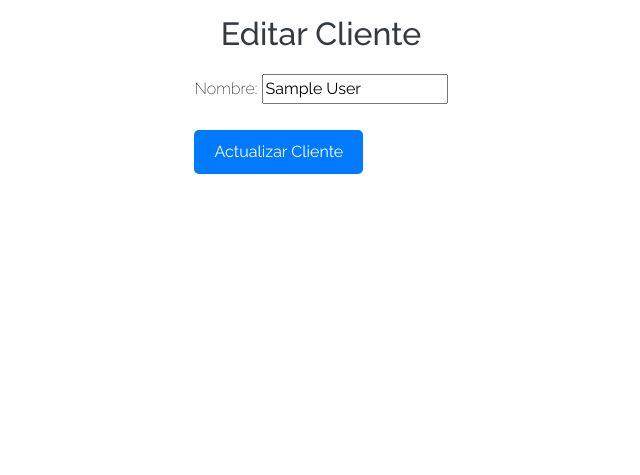
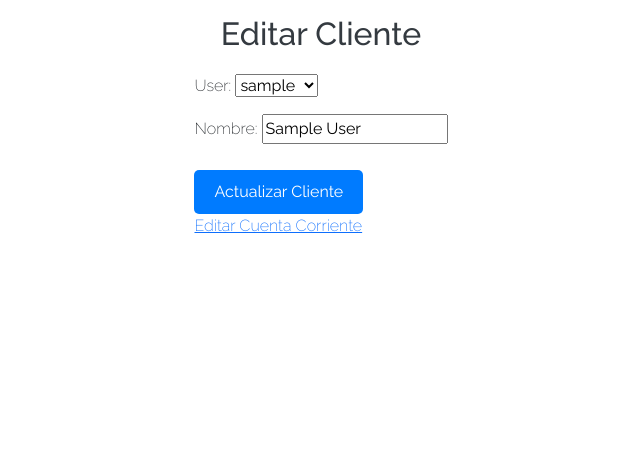
Before and after one commit to NicoButter/el_almacen, a Django app: page /clients/editar/1/ in a window 1280 px wide. Shown: the part 149-624 px from the top of the page, without its empty margins (319-959 px from the left). Run offline with Django 5.2, Linux system fonts and the light colour scheme; a user stored in the database is signed in; tables that the repository leaves empty hold one stand-in row (values such as "Sample post"); some libraries are stand-ins or nearby versions; some web fonts are replaced.

Commit message:
list clients updates

```diff
--- a/accounts/forms.py
+++ b/accounts/forms.py
@@ -1,21 +1,31 @@
 from django import forms
 from .models import Cliente, Telefono, Direccion, Email
+from cuentas_corrientes.forms import CuentaCorrienteForm
+from cuentas_corrientes.models import CuentaCorriente  # Importar el modelo CuentaCorriente
+
+# --------------------------------------------------------------------------------------------------------------------------
 
 class ClienteForm(forms.ModelForm):
     class Meta:
         model = Cliente
-        fields = ['nombre']
+        fields = '__all__'
+
+# --------------------------------------------------------------------------------------------------------------------------
 
 class TelefonoForm(forms.ModelForm):
     class Meta:
         model = Telefono
         fields = ['numero']
 
+# --------------------------------------------------------------------------------------------------------------------------
+
 class DireccionForm(forms.ModelForm):
     class Meta:
         model = Direccion
         fields = ['direccion']
 
+# --------------------------------------------------------------------------------------------------------------------------
+
 class EmailForm(forms.ModelForm):
     class Meta:
         model = Email
--- a/clients/templates/clients/edit_client.html
+++ b/clients/templates/clients/edit_client.html
@@ -6,4 +6,10 @@
     {{ form.as_p }}
     <button type="submit" class="btn btn-primary">Actualizar Cliente</button>
 </form>
+
+ <!-- Enlace para editar la cuenta corriente -->
+{% if cliente.cuenta_corriente_cc %}
+    <a href="{% url 'editar_cuenta_corriente' cliente.cuenta_corriente_cc.pk %}">Editar Cuenta Corriente</a>
+{% endif %}
+
 {% endblock %}
--- a/clients/views.py
+++ b/clients/views.py
@@ -7,8 +7,12 @@ from django.db.models import Q
 from accounts.forms import ClienteForm, TelefonoForm, DireccionForm, EmailForm
 from django.core.paginator import Paginator
 from django.utils.crypto import get_random_string
+from cuentas_corrientes.forms import CuentaCorrienteForm
+import logging
+from django.contrib.auth.decorators import login_required
 
 
+#----------------------------------------------------------------------------------------------------------------------------
 
 @login_required
 def agregar_cliente(request):
@@ -86,20 +90,65 @@ def listar_clientes(request):
         'is_admin': is_admin
     })
 
+# --------------------------------------------------------------------------------------------------------------
 
-# --------------------------------------------------------------------------------------------------------------
+# views.py
+
+import logging
+from cuentas_corrientes.forms import CuentaCorrienteForm
+
+# Crea un logger
+logger = logging.getLogger(__name__)
 
 @login_required
 def editar_cliente(request, pk):
     cliente = get_object_or_404(Cliente, pk=pk)
+
+    # Verificar si el cliente tiene una cuenta corriente asociada
+    cuenta_corriente = cliente.cuenta_corriente_cc if hasattr(cliente, 'cuenta_corriente_cc') else None
+
+    logger.debug(f"Cliente encontrado: {cliente}")
+    logger.debug(f"Cuenta corriente asociada: {cuenta_corriente}")
+
     if request.method == 'POST':
         form = ClienteForm(request.POST, instance=cliente)
-        if form.is_valid():
-            form.save()
+
+        # Si el cliente tiene una cuenta corriente, pasamos la instancia de cuenta corriente al formulario
+        if cuenta_corriente:
+            cuenta_corriente_form = CuentaCorrienteForm(request.POST, instance=cuenta_corriente)
+        else:
+            cuenta_corriente_form = CuentaCorrienteForm(request.POST)
+
+        logger.debug("Formulario de cliente procesado")
+        logger.debug(f"Formulario de cuenta corriente: {cuenta_corriente_form}")
+
+        if form.is_valid() and cuenta_corriente_form.is_valid():
+            form.save()  # Guardamos el cliente
+            logger.debug("Formulario de cliente guardado exitosamente")
+
+            # Si la cuenta corriente existe o es válida, guarda los cambios
+            if cuenta_corriente_form.has_changed():
+                cuenta_corriente_form.save()
+                logger.debug("Formulario de cuenta corriente guardado exitosamente")
+
             return redirect('listar_clientes')
+        else:
+            logger.error(f"Formulario no válido: {form.errors}")
+            logger.error(f"Formulario de cuenta corriente no válido: {cuenta_corriente_form.errors}")
     else:
         form = ClienteForm(instance=cliente)
-    return render(request, 'clients/edit_client.html', {'form': form, 'cliente': cliente})
+
+        if cuenta_corriente:
+            cuenta_corriente_form = CuentaCorrienteForm(instance=cuenta_corriente)
+        else:
+            cuenta_corriente_form = CuentaCorrienteForm()
+
+    return render(request, 'clients/edit_client.html', {
+        'form': form,
+        'cuenta_corriente_form': cuenta_corriente_form,
+        'cliente': cliente,
+    })
+
 
 # --------------------------------------------------------------------------------------------------------------
 
--- a/cuentas_corrientes/forms.py
+++ b/cuentas_corrientes/forms.py
@@ -4,4 +4,8 @@ from .models import CuentaCorriente
 class CuentaCorrienteForm(forms.ModelForm):
     class Meta:
         model = CuentaCorriente
-        exclude = ['cliente', 'saldo']
+        fields = '__all__'
+
+    # Puedes hacer que los campos no sean obligatorios:
+    saldo = forms.DecimalField(required=False)  # Ejemplo: hacer que el saldo no sea obligatorio
+    fecha_apertura = forms.DateField(required=False)  # Hacer que la fecha de apertura no sea obligatoria
--- a/cuentas_corrientes/urls.py
+++ b/cuentas_corrientes/urls.py
@@ -6,5 +6,6 @@ urlpatterns = [
     path('crear/', views.crear_cuenta_corriente, name='crear_cuenta_corriente'),
     path('agregar_saldo/<int:cuenta_id>/', views.agregar_saldo, name='agregar_saldo'),
     path('pagar/<int:cuenta_id>/', views.pagar_cuenta, name='pagar_cuenta'),
-    path('asignar-cuenta-corriente/<int:cliente_id>/', asignar_cuenta_corriente, name='asignar_cuenta_corriente')
+    path('asignar-cuenta-corriente/<int:cliente_id>/', asignar_cuenta_corriente, name='asignar_cuenta_corriente'),
+    path('editar/<int:pk>/', views.editar_cuenta_corriente, name='editar_cuenta_corriente'),
 ]
```
Also changed, not shown: cuentas_corrientes/templates/cuentas_corrientes/edit_cuenta.html (added, +10 -0 lines), cuentas_corrientes/views.py (+19 -1 lines), el_almacen/settings.py (line endings or trailing spaces).
